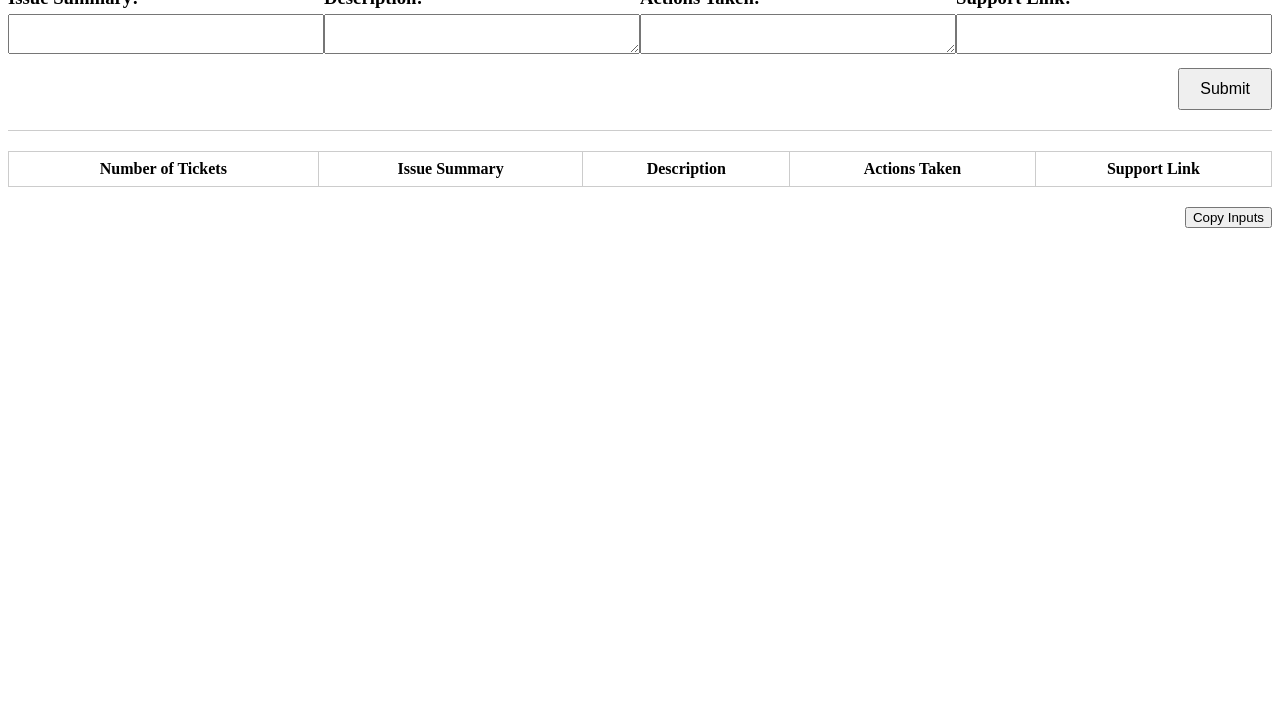
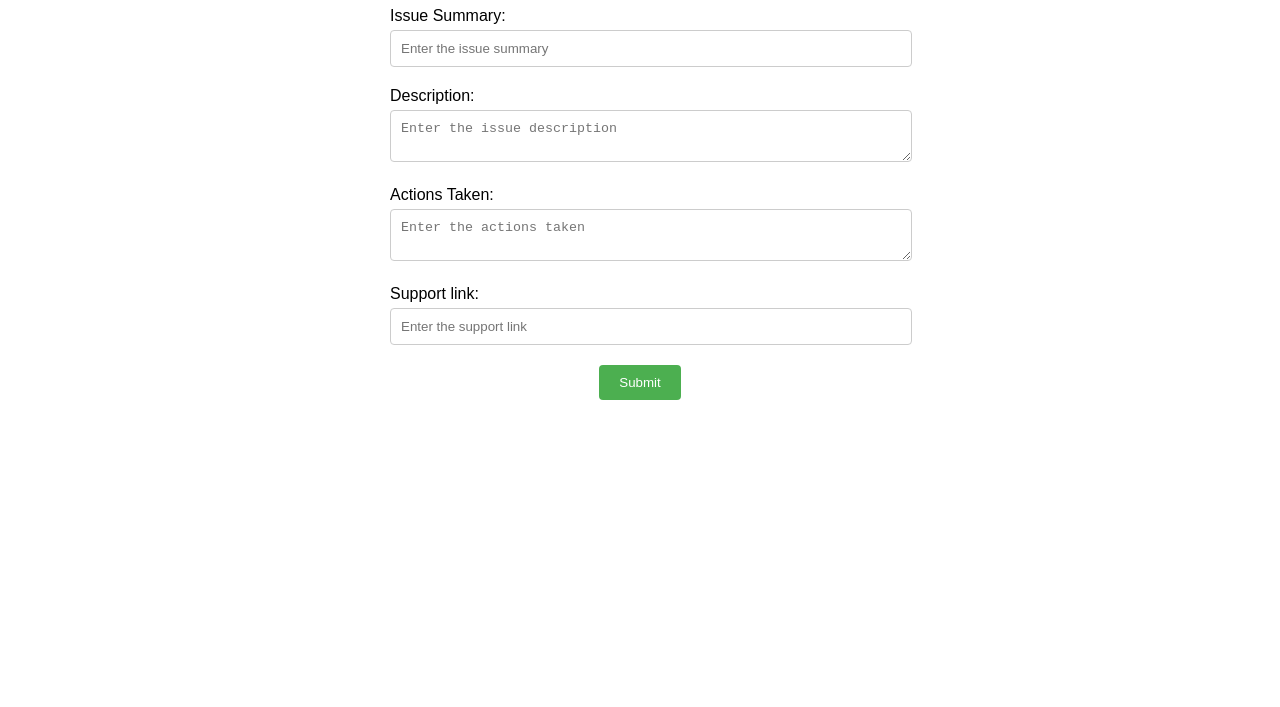
Before and after one commit to rilcura/Tracker_Automated, a plain HTML site: page index.html in a window 1280 px wide. Shown: the part 93-800 px from the top of the page. Drawn offline with Linux system fonts and the light colour scheme.

Commit message:
Redid code

```diff
--- a/index.html
+++ b/index.html
@@ -3,206 +3,140 @@
   <head>
     <title>Issue Tracker</title>
     <style>
-    .grid-container {
-      display: flex;
-      justify-content: space-between;
+      body {
+        font-family: Arial, sans-serif;
+        margin: 0;
+        padding: 20px;
       }
 
-    .grid-container h3 {
-      margin: 0;
-    }
-
-    .grid-container .input-container {
-      flex: 1;
-      margin-bottom: 10px;
-    }
-
-    .grid-container .input-container input,
-    .grid-container .input-container textarea {
-      width: 100%;
-      box-sizing: border-box;
-      margin-top: 5px;
-      height: 40px;
-    }
-
-    .submit-container {
-      text-align: right;
-    }
-
-    .submit-container input[type="submit"] {
-      width: auto;
-      padding: 10px 20px;
-      font-size: 16px;
-    }
-
-    .submit-container hr {
-      margin-top: 20px;
-      border: none;
-      border-top: 1px solid #ccc;
-    }
-
-    table {
-      width: 100%;
-      border-collapse: collapse;
-      margin-top: 20px;
-    }
-
-    table th, table td {
-      padding: 8px;
-      border: 1px solid #ccc;
-    }
-
-    table td:nth-child(1) {
+      h1 {
         text-align: center;
       }
 
-    .copy-button {
-      text-align: right;
-      margin-top: 20px;
+      .form-container {
+        max-width: 500px;
+        margin: 0 auto;
+      }
+
+      .form-group {
+        margin-bottom: 20px;
+      }
+
+      label {
+        display: block;
+        margin-bottom: 5px;
+      }
+
+      input[type="text"],
+      textarea {
+        width: 100%;
+        padding: 10px;
+        border: 1px solid #ccc;
+        border-radius: 4px;
+      }
+
+      .button-container {
+        text-align: center;
+      }
+
+      .submit-button {
+        padding: 10px 20px;
+        background-color: #4caf50;
+        color: white;
+        border: none;
+        border-radius: 4px;
+        cursor: pointer;
       }
     </style>
-
-  <script src="https://accounts.google.com/gsi/client" async defer></script>
-
-  <script>
-
-  var CLIENT_ID = "15174380191-cikople4027oqv9hap2j2nm9v2nktbh2.apps.googleusercontent.com"; // Replace with your actual client ID
-  var API_KEY = "AIzaSyBzh-afzLPeVu9AeT0C2D11iNJ1sRm8gxs"; // Replace with your actual API key
-  var SPREADSHEET_ID = "1xrLwlOoz6LOpAxxYh8V-qNVJq3RNkuDJnK7ddnoVRfs"; // Replace with your actual spreadsheet ID
-
-  function handleClientLoad() {
-    gapi.load('client:auth2', initClient);
-  }
-
-  function initClient() {
-    gapi.client.init({
-      apiKey: API_KEY,
-      clientId: CLIENT_ID,
-      discoveryDocs: ["https://sheets.googleapis.com/$discovery/rest?version=v4"],
-      scope: 'https://www.googleapis.com/auth/spreadsheets'
-    }).then(function() {
-      // Sign in the user if they are not already signed in
-      if (!gapi.auth2.getAuthInstance().isSignedIn.get()) {
-        gapi.auth2.getAuthInstance().signIn();
-      }
-    });
-  }
-
-    function handleCredentialResponse(response) {
-      var authCode = response.credential;
-      // Use the authCode to exchange for an access token
-      // and make authenticated API requests
-      // Replace this with your own code
-      console.log("Received authCode:", authCode);
-    }
-
-    function validateForm(event) {
-      event.preventDefault(); // Prevent default form submission behavior
-
-      var summary = document.getElementById("summary").value;
-      var description = document.getElementById("description").value;
-      var actions = document.getElementById("actions").value;
-      var supportLink = document.getElementById("supportLink").value;
-
-      if (summary === "" || description === "" || actions === "") {
-        alert("Please fill in all the required fields.");
-        return false;
-      }
-
-      // Replace the following code with your own authentication logic
-
-      // Call the Google Sign-In API to trigger the authentication flow
-      gapi.signin2.render('g_id_signin', {
-        'scope': 'profile email',
-        'onsuccess': handleCredentialResponse
-      });
-
-      // End of authentication logic
-
-      if (supportLink !== "" && supportLink !== "N/A") {
-        var urlPattern = /^(ftp|http|https):\/\/[^ "]+$/;
-        if (!urlPattern.test(supportLink)) {
-          alert("Support Link should be a valid URL or 'N/A'.");
-          return false;
-        }
-      }
-
-      // Add new row to the table
-      var table = document.getElementById("issueTable");
-      var newRow = table.insertRow();
-
-      var cell1 = newRow.insertCell(0);
-      var cell2 = newRow.insertCell(1);
-      var cell3 = newRow.insertCell(2);
-      var cell4 = newRow.insertCell(3);
-      var cell5 = newRow.insertCell(4);
-
-      cell1.innerHTML = "<input type='text' class='ticket-input' />";
-      cell2.innerHTML = summary;
-      cell3.innerHTML = description;
-      cell4.innerHTML = actions;
-      cell5.innerHTML = supportLink;
-
-      // Clear input fields
-      document.getElementById("summary").value = "";
-      document.getElementById("description").value = "";
-      document.getElementById("actions").value = "";
-      document.getElementById("supportLink").value = "";
-
-      return true;
-    }
-  </script>
   </head>
   <body>
     <h1>Issue Tracker</h1>
 
-  <form onsubmit="return validateForm(event)">
-    <div class="grid-container">
-      <div class="input-container">
-        <h3>Issue Summary:</h3>
-        <input type="text" id="summary" name="summary" required />
+    <div class="form-container">
+      <form id="issueForm">
+        <div class="form-group">
+          <label for="summary">Issue Summary:</label>
+          <input
+            type="text"
+            id="summary"
+            name="summary"
+            placeholder="Enter the issue summary"
+            required
+          />
         </div>
 
-      <div class="input-container">
-        <h3>Description:</h3>
+        <div class="form-group">
+          <label for="description">Description:</label>
           <textarea
             id="description"
             name="description"
-          rows="4"
+            placeholder="Enter the issue description"
             required
           ></textarea>
         </div>
 
-      <div class="input-container">
-        <h3>Actions Taken:</h3>
-        <textarea id="actions" name="actions" rows="4" required></textarea>
+        <div class="form-group">
+          <label for="actions">Actions Taken:</label>
+          <textarea
+            id="actions"
+            name="actions"
+            placeholder="Enter the actions taken"
+            required
+          ></textarea>
         </div>
 
-      <div class="input-container">
-        <h3>Support Link:</h3>
-        <input type="text" id="supportLink" name="supportLink" />
-      </div>
+        <div class="form-group">
+          <label for="supportLink">Support link:</label>
+          <input
+            type="text"
+            id="supportLink"
+            name="supportLink"
+            placeholder="Enter the support link"
+            required
+          />
         </div>
 
-    <div class="submit-container">
-      <input type="submit" value="Submit" />
-      <hr />
+        <div class="button-container">
+          <button type="submit" class="submit-button">Submit</button>
+        </div>
+      </form>
     </div>
 
-  <table id="issueTable">
-    <tr>
-      <th>Number of Tickets</th>
-      <th>Issue Summary</th>
-      <th>Description</th>
-      <th>Actions Taken</th>
-      <th>Support Link</th>
-    </tr>
-  </table>
+    <script>
+      // Submit form data to Google Sheets
+      document
+        .getElementById("issueForm")
+        .addEventListener("submit", function (event) {
+          event.preventDefault(); // Prevent form submission
 
-  <div class="copy-button">
-    <button onclick="copyInputs()">Copy Inputs</button>
-  </div>
+          var formData = new FormData(this);
+          var requestData = {};
 
-  <script src="https://apis.google.com/js/platform.js?onload=handleClientLoad" async defer></script>
+          for (var [key, value] of formData.entries()) {
+            requestData[key] = value;
+          }
+
+          // Send the form data to Google Sheets
+          fetch("YOUR_BACKEND_ENDPOINT", {
+            method: "POST",
+            headers: {
+              "Content-Type": "application/json",
+            },
+            body: JSON.stringify(requestData),
+          })
+            .then(function (response) {
+              if (response.ok) {
+                alert("Data submitted successfully!");
+                document.getElementById("issueForm").reset(); // Reset the form
+              } else {
+                alert("An error occurred while submitting the data.");
+              }
+            })
+            .catch(function (error) {
+              console.error("Error:", error);
+              alert("An error occurred while submitting the data.");
+            });
+        });
+    </script>
   </body>
 </html>
```
Lines whose indentation alone changed are shown as unchanged.
